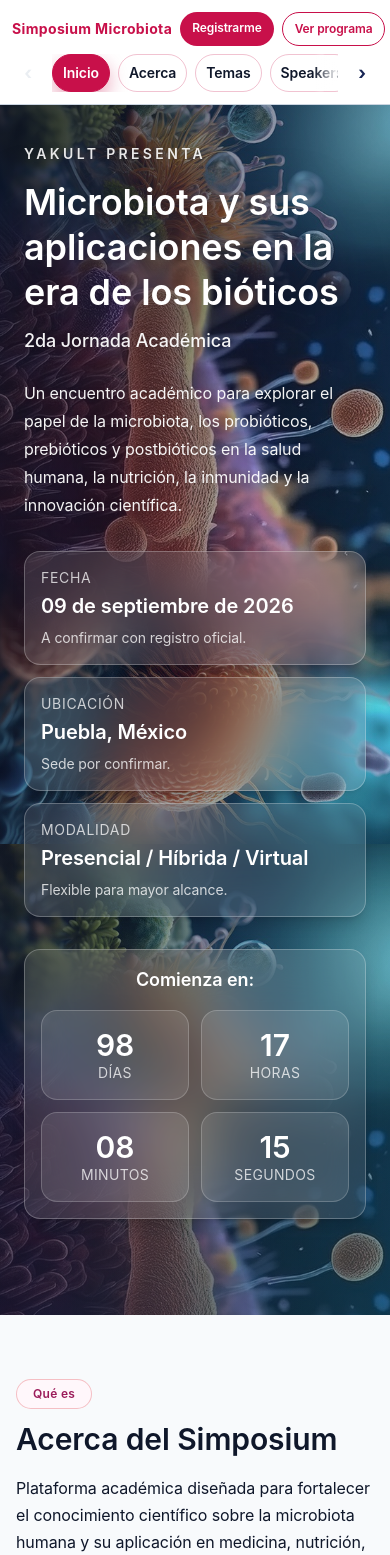
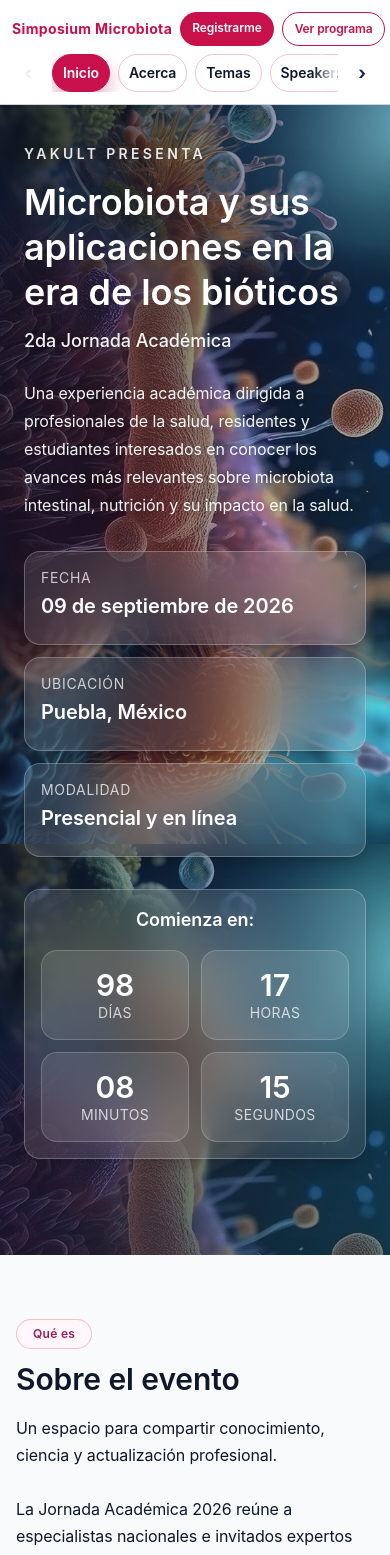
Before and after one commit to My3009appdevelper/landing-simposium-microbiota, a Next.js app: page / in a window 390 px wide. Shown: the top 1555 px of the page. Built offline with nearby package versions, Linux system fonts and the light colour scheme.

Commit message:
Cambios en general después e hablar con Menalie

```diff
--- a/components/ProgramSection.tsx
+++ b/components/ProgramSection.tsx
@@ -6,9 +6,9 @@ export default function ProgramSection() {
   return (
     <section id="programa" className="mx-auto mt-16 w-full max-w-6xl px-4 sm:px-6 lg:px-8">
       <SectionHeader
-        eyebrow="Agenda académica"
-        title="Programa científico"
-        description="Cronograma estructurado por días para facilitar la participación y el seguimiento de contenidos."
+        eyebrow="Agenda"
+        title="Programa académico"
+        description="Cronograma de una jornada diseñado para seguir cada bloque académico con claridad."
       />
       <ProgramTimeline days={eventData.program.days} />
     </section>
--- a/components/RegistrationSection.tsx
+++ b/components/RegistrationSection.tsx
@@ -30,7 +30,7 @@ export default function RegistrationSection() {
           </ol>
           <div className="mt-6 flex flex-wrap gap-4">
             <SmoothScrollLink
-              href={eventData.event.registrationLink}
+              href={eventData.event.paymentLink}
               className="rounded-full bg-[#C8104A] px-6 py-3 text-sm font-semibold text-white transition hover:-translate-y-0.5"
             >
               {eventData.registration.primaryCta}
@@ -67,7 +67,7 @@ export default function RegistrationSection() {
             ))}
           </div>
           <SmoothScrollLink
-            href="#registro"
+            href={eventData.event.registrationLink}
             className="mt-6 inline-flex rounded-full bg-white px-6 py-2.5 text-sm font-semibold text-[#172554]"
           >
             Registrarme a mi acceso
--- a/components/SectionHeader.tsx
+++ b/components/SectionHeader.tsx
@@ -18,7 +18,7 @@ export default function SectionHeader({
         {title}
       </h2>
       {description ? (
-        <p className="text-block mt-4 max-w-3xl text-base leading-8 sm:text-lg">
+        <p className="text-block mt-4 max-w-3xl whitespace-pre-line text-base leading-8 sm:text-lg">
           {description}
         </p>
       ) : null}
--- a/data/event-data.ts
+++ b/data/event-data.ts
@@ -106,8 +106,9 @@ export const eventData = {
     time: "9:00 AM - 6:00 PM",
     location: "Puebla, México",
     city: "Puebla, México",
-    modality: "Presencial / Híbrida / Virtual",
+    modality: "Presencial y en línea",
     registrationLink: "#registro",
+    paymentLink: "https://www.yakultpuebla.com.mx/",
     contactEmail: "contacto@yakultpuebla.org",
     countdownTargetDate: "2026-09-09T08:30:00-06:00",
   },
@@ -116,81 +117,85 @@ export const eventData = {
     title:
       "Microbiota y sus aplicaciones en la era de los bióticos",
     intro:
-      "Un encuentro académico para explorar el papel de la microbiota, los probióticos, prebióticos y postbióticos en la salud humana, la nutrición, la inmunidad y la innovación científica.",
+      "Una experiencia académica dirigida a profesionales de la salud, residentes y estudiantes interesados en conocer los avances más relevantes sobre microbiota intestinal, nutrición y su impacto en la salud.",
     ctaPrimary: "Registrarme",
     ctaSecondary: "Ver programa",
   },
   heroStats: [
-    { label: "Fecha", value: "09 de septiembre de 2026", description: "A confirmar con registro oficial." },
-    { label: "Ubicación", value: "Puebla, México", description: "Sede por confirmar." },
-    { label: "Modalidad", value: "Presencial / Híbrida / Virtual", description: "Flexible para mayor alcance." },
+    { label: "Fecha", value: "09 de septiembre de 2026", description: "" },
+    { label: "Ubicación", value: "Puebla, México", description: "" },
+    { label: "Modalidad", value: "Presencial y en línea", description: "" },
   ] as HeroStat[],
   highlights: [
-    { value: "2", label: "Días de programa académico", description: "Sesiones de alto nivel y ponencias magistrales." },
-    { value: "8+", label: "Ponentes invitados", description: "Expertos en microbiota, salud y nutrición." },
-    { value: "120+", label: "Comunidad académica", description: "Profesionales y estudiantes con enfoque científico." },
-    { value: "3", label: "Modalidades", description: "Presencial, híbrida o virtual." },
+    { value: "1", label: "Día de evento", description: "" },
+    { value: "5", label: "Ponentes invitados", description: "" },
+    { value: "500+", label: "Comunidad académica", description: "" },
+    { value: "2", label: "Modalidades", description: "" },
   ] as MetricCard[],
   about: {
-    title: "Acerca del Simposium",
+    title: "Sobre el evento",
     description:
-      "Plataforma académica diseñada para fortalecer el conocimiento científico sobre la microbiota humana y su aplicación en medicina, nutrición, alimentación funcional e innovación tecnológica.",
-    bullets: [
-      "Actualización científica",
-      "Aplicaciones clínicas y nutricionales",
-      "Enfoque multidisciplinario",
-      "Ponentes especializados",
-      "Networking académico",
-      "Visión actual sobre probióticos, prebióticos y postbióticos",
+      "Un espacio para compartir conocimiento, ciencia y actualización profesional.\n\n" +
+      "La Jornada Académica 2026 reúne a especialistas nacionales e invitados expertos para abordar los avances actuales en microbiota, nutrición y salud integral.\n\n" +
+      "A través de conferencias y sesiones académicas, los asistentes podrán actualizar sus conocimientos, conocer nuevas perspectivas científicas y fortalecer su práctica profesional.",
+    modalityCards: [
+      {
+        title: "Presencial",
+        description:
+          "Vive la experiencia completa de la Jornada Académica junto a especialistas y profesionales de la salud.",
+      },
+      {
+        title: "En línea",
+        description:
+          "Participa desde cualquier lugar y disfruta del contenido académico del evento.",
+      },
     ],
   },
-  audience:
-    "Dirigido a profesionales de la salud, estudiantes, investigadores, académicos, áreas de nutrición, medicina, biotecnología, industria y público interesado.",
   topics: [
     {
       title: "Microbiota intestinal y salud humana",
       description:
-        "Nuevas evidencias sobre microbiota, barrera intestinal y salud metabólica.",
+        "",
       icon: "🧬",
     },
     {
       title: "Probióticos y evidencia científica",
-      description: "Diseños de estudio, resultados clínicos y calidad metodológica.",
+      description: "",
       icon: "🧪",
     },
     {
       title: "Prebióticos, postbióticos y nuevas tendencias",
       description:
-        "Composición, función, mecanismos y futuro de la investigación.",
+        "",
       icon: "🌿",
     },
     {
       title: "Sistema inmune y eje intestino-cerebro",
       description:
-        "Conexiones fisiológicas emergentes con implicaciones clínicas.",
+        "",
       icon: "🧠",
     },
     {
       title: "Nutrición, metabolismo y alimentos funcionales",
-      description: "Interacciones con desempeño y prevención de enfermedades.",
+      description: "",
       icon: "🥗",
     },
     {
       title: "Innovación biotecnológica",
       description:
-        "Desarrollo de nuevas plataformas nutricionales y terapéuticas.",
+        "",
       icon: "🔬",
     },
     {
       title: "Aplicaciones clínicas",
       description:
-        "Escenarios de práctica clínica con evidencia aplicable y protocolos.",
+        "",
       icon: "🩺",
     },
     {
       title: "Salud pública y educación científica",
       description:
-        "Transferencia de conocimiento para sociedad, clínicas y academia.",
+        "",
       icon: "📚",
     },
   ] as Topic[],
@@ -199,8 +204,8 @@ export const eventData = {
       id: "speaker-1",
       name: "Dra. Nombre del ponente",
       degree: "Médico-investigadora",
-      institution: "Institución por confirmar",
-      location: "Ciudad por confirmar",
+      institution: "",
+      location: "",
       specialization: "Microbiota intestinal e inmunidad",
       photo: "/images/ponentes/speaker1.jpg",
       photoPlaceholder: "D",
@@ -209,8 +214,8 @@ export const eventData = {
       id: "speaker-2",
       name: "Dr. Nombre del ponente",
       degree: "Nutriólogo clínico",
-      institution: "Institución por confirmar",
-      location: "Ciudad por confirmar",
+      institution: "",
+      location: "",
       specialization: "Nutrición funcional y prebióticos",
       photo: "/images/ponentes/speaker2.jpg",
       photoPlaceholder: "N",
@@ -219,8 +224,8 @@ export const eventData = {
       id: "speaker-3",
       name: "Dr. Nombre del ponente",
       degree: "Biólogo molecular",
-      institution: "Institución por confirmar",
-      location: "Ciudad por confirmar",
+      institution: "",
+      location: "",
       specialization: "Biotecnología y postbióticos",
       photo: "/images/ponentes/speaker3.jpg",
       photoPlaceholder: "B",
@@ -229,8 +234,8 @@ export const eventData = {
       id: "speaker-4",
       name: "Dra. Nombre del ponente",
       degree: "Investigadora en salud pública",
-      institution: "Institución por confirmar",
-      location: "Ciudad por confirmar",
+      institution: "",
+      location: "",
       specialization: "Investigación epidemiológica",
       photo: "/images/ponentes/speaker4.jpg",
       photoPlaceholder: "I",
@@ -239,28 +244,19 @@ export const eventData = {
       id: "speaker-5",
       name: "Dr. Nombre del ponente",
       degree: "Especialista clínico",
-      institution: "Institución por confirmar",
-      location: "Ciudad por confirmar",
+      institution: "",
+      location: "",
       specialization: "Nutrigenómica aplicada",
       photo: "/images/ponentes/speaker5.jpg",
       photoPlaceholder: "E",
     },
-    {
-      id: "speaker-6",
-      name: "Dra. Nombre del ponente",
-      degree: "Científica en biología",
-      institution: "Institución por confirmar",
-      location: "Ciudad por confirmar",
-      specialization: "Modelos microbiológicos",
-      photo: "/images/ponentes/speaker6.jpg",
-      photoPlaceholder: "C",
-    },
+
   ] as Speaker[],
   program: {
     days: [
       {
-        day: "Día 1",
-        date: "Por confirmar",
+        day: "Día del evento",
+        date: "09 de septiembre de 2026",
         items: [
           {
             time: "08:00 – 09:00",
@@ -324,80 +320,17 @@ export const eventData = {
             title: "Cierre del día",
             speaker: "Moderación general",
             room: "Auditorio",
-            description: "Resumen operativo y anuncios del día 2.",
-          },
-        ],
-      },
-      {
-        day: "Día 2",
-        date: "Por confirmar",
-        items: [
-          {
-            time: "09:00 – 10:00",
-            type: "Conferencia",
-            title: "Conferencia magistral",
-            speaker: "Ponente invitado",
-            room: "Auditorio",
-            description: "Enfoque aplicado de microbiota en salud pública y clínica.",
-          },
-          {
-            time: "10:00 – 12:00",
-            type: "Panel",
-            title: "Sesiones temáticas",
-            speaker: "Ponentes invitados",
-            room: "Salas temáticas",
-            description: "Presentación de casos de investigación aplicada.",
-          },
-          {
-            time: "12:00 – 12:30",
-            type: "Break",
-            title: "Coffee break",
-            speaker: "Logística",
-            room: "Patio exterior",
-            description: "Interacción entre investigadores y profesionales.",
-          },
-          {
-            time: "12:30 – 14:00",
-            type: "Panel",
-            title: "Panel académico",
-            speaker: "Panelista invitado",
-            room: "Auditorio",
-            description: "Síntesis de evidencia y retos de implementación.",
-          },
-          {
-            time: "14:00 – 15:30",
-            type: "Comida",
-            title: "Comida de cierre",
-            speaker: "Comité organizador",
-            room: "Áreas de comedor",
-            description: "Evaluación final y networking de cooperación.",
-          },
-          {
-            time: "15:30 – 17:30",
-            type: "Clausura",
-            title: "Conclusiones y aplicaciones",
-            speaker: "Comité científico",
-            room: "Auditorio",
-            description: "Lecciones aprendidas y próximos pasos de colaboración.",
-          },
-          {
-            time: "17:30 – 18:00",
-            type: "Conferencia",
-            title: "Clausura del simposium",
-            speaker: "Moderación general",
-            room: "Auditorio",
-            description: "Cierre formal y agradecimiento institucional.",
+            description: "Resumen operativo y cierre formal de la jornada.",
           },
         ],
       },
     ] as ProgramDay[],
   },
   venue: {
-    name: "Oficinas de Yakult de Puebla",
+    name: "Sede de la Jornada Académica 2026",
     address: "C. 33 Sur 2505, Sta Cruz los Ángeles, 72400 Heroica Puebla de Zaragoza, Pue.",
     city: "Puebla, México",
-    modality: "Presencial / Híbrida / Virtual",
-    checkIn: "Check-in: acreditación presencial de 8:30 a 9:00 hrs en recepción del recinto.",
+    modality: "Presencial y en línea",
     mapPlaceholderTitle: "Espacio del evento",
   },
   registration: {
```
Also changed, not shown: components/AboutSection.tsx (+11 -11 lines), components/ProgramTimeline.tsx (+100 -52 lines), components/SmoothScrollLink.tsx (+18 -1 lines), components/SpeakerCard.tsx (+13 -6 lines), components/SpeakersSection.tsx (+7 -2 lines), components/TopicsSection.tsx (+6 -11 lines), components/VenueSection.tsx (+2 -19 lines).
